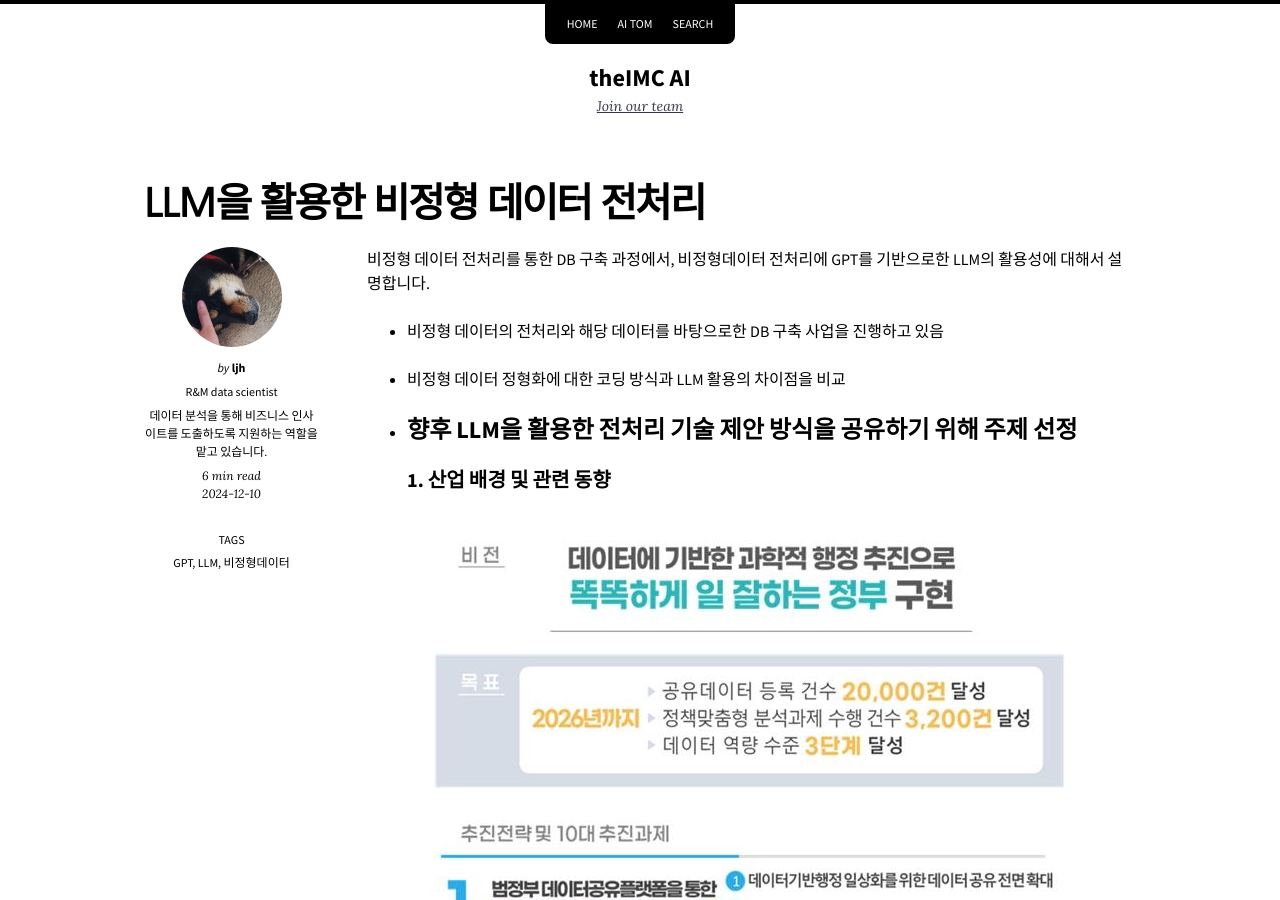
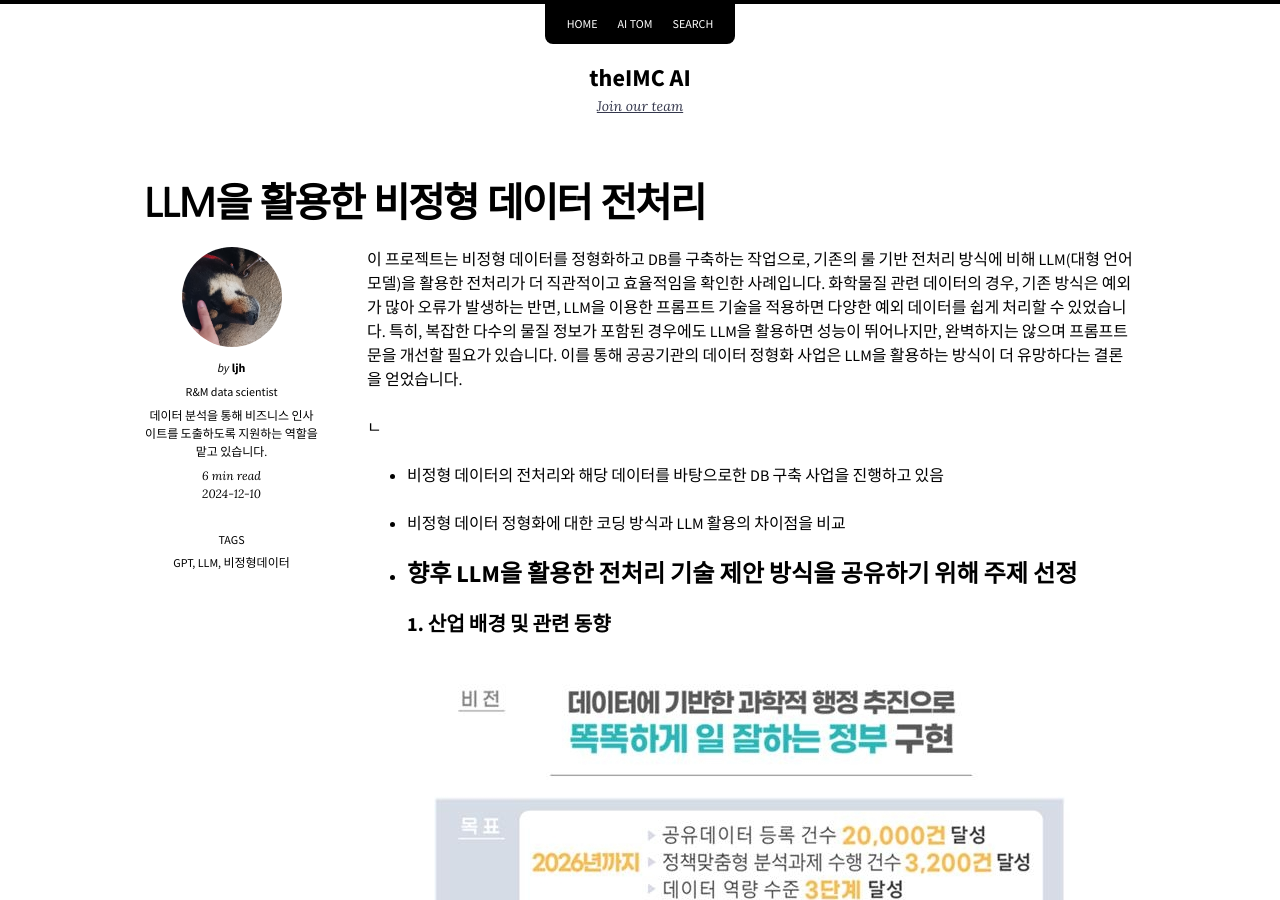
Before and after one commit to aitheimc/aitheimc.github.io, a Jekyll site: the page built from _posts/2024-12-10-unstructured-data-preprocessing-with-LLM.markdown, in a window 1280 px wide and 900 px high. Built offline with Jekyll 4.4.1, drawn with Linux system fonts in a browser that asks for light colours; nearby versions of some CDN libraries.

Commit message:
missing summary add

```diff
--- a/_posts/2024-12-10-unstructured-data-preprocessing-with-LLM.markdown
+++ b/_posts/2024-12-10-unstructured-data-preprocessing-with-LLM.markdown
@@ -10,10 +10,10 @@ tags:
     - 비정형데이터
 ---
 
-비정형 데이터 전처리를 통한 DB 구축 과정에서, 비정형데이터 전처리에 GPT를 기반으로한 LLM의 활용성에 대해서 설명합니다.
+이 프로젝트는 비정형 데이터를 정형화하고 DB를 구축하는 작업으로, 기존의 룰 기반 전처리 방식에 비해 LLM(대형 언어 모델)을 활용한 전처리가 더 직관적이고 효율적임을 확인한 사례입니다. 화학물질 관련 데이터의 경우, 기존 방식은 예외가 많아 오류가 발생하는 반면, LLM을 이용한 프롬프트 기술을 적용하면 다양한 예외 데이터를 쉽게 처리할 수 있었습니다. 특히, 복잡한 다수의 물질 정보가 포함된 경우에도 LLM을 활용하면 성능이 뛰어나지만, 완벽하지는 않으며 프롬프트 문을 개선할 필요가 있습니다. 이를 통해 공공기관의 데이터 정형화 사업은 LLM을 활용하는 방식이 더 유망하다는 결론을 얻었습니다.
 
 <!--more-->
-
+ㄴ
 - 비정형 데이터의 전처리와 해당 데이터를 바탕으로한  DB 구축 사업을 진행하고 있음
 
 - 비정형 데이터 정형화에 대한 코딩 방식과 LLM 활용의 차이점을 비교
```
